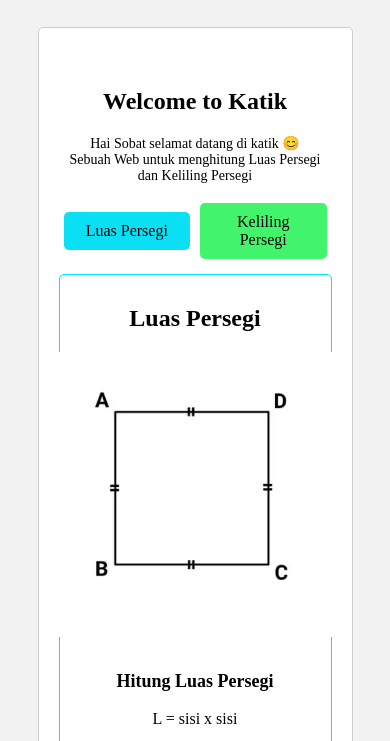
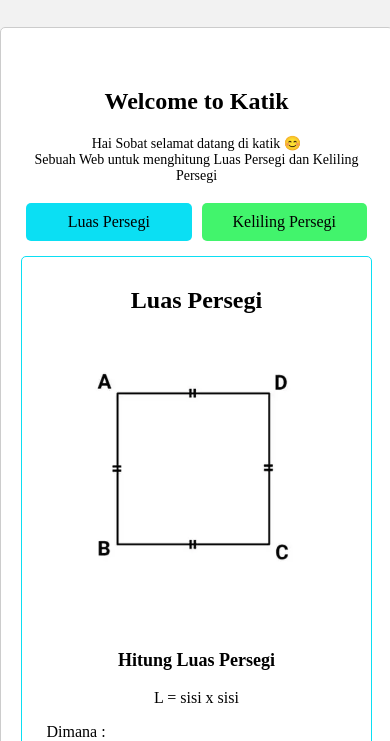
Before and after one commit to revou-fundamental-course/8-jan-24-YahyanSetiadi, a plain HTML site: page index.html in a window 390 px wide. Shown: the part 62-803 px from the top of the page. Drawn offline with Linux system fonts and the light colour scheme.

Commit message:
responsive

```diff
--- a/css/style.css
+++ b/css/style.css
@@ -158,3 +158,25 @@ span {
 .reset-button:hover {
   background-color: goldenrod;
 }
+
+/* Responsive styles for tablets */
+@media only screen and (max-width: 768px) {
+  .card {
+    width: 80%;
+  }
+
+  .inner-card-image {
+    width: 80%;
+  }
+}
+
+/* Responsive styles for mobile devices */
+@media only screen and (max-width: 480px) {
+  .card {
+    width: 90%;
+  }
+
+  .inner-card-image {
+    width: 90%;
+  }
+}
```
